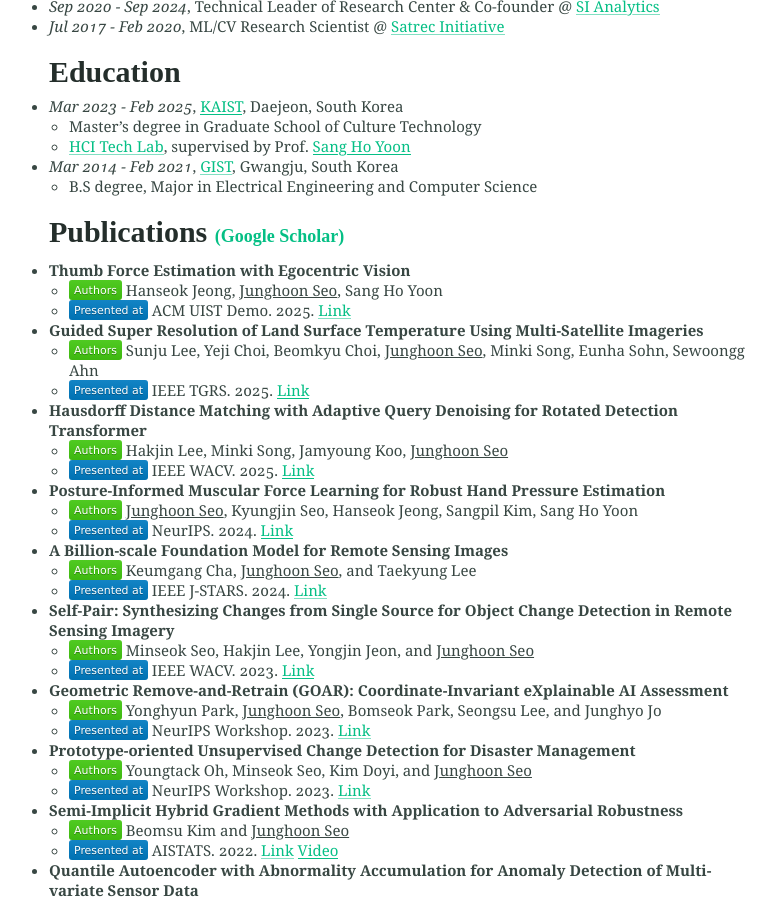
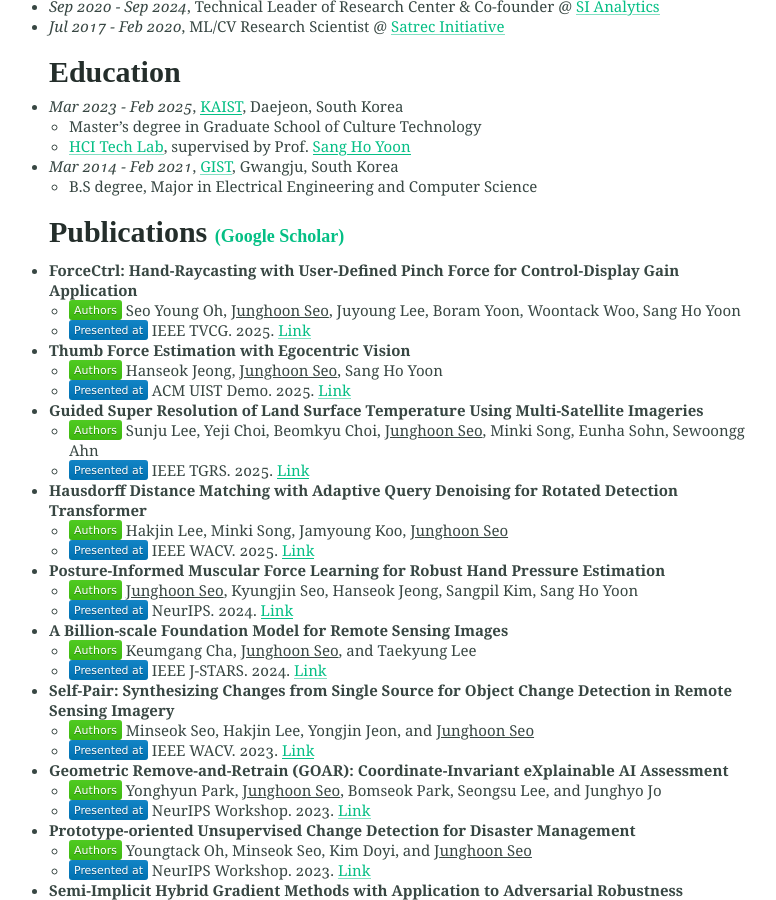
Before and after one commit to mikigom/mikigom.github.io, a Jekyll site: the page built from index.md, in a window 1280 px wide and 900 px high, scrolled down 720 px. Shown: the whole window, without its empty margins (234-1010 px from the left). Built offline with Jekyll 4.4.1, drawn with Linux system fonts in a browser that asks for light colours.

Commit message:
Update index.md

```diff
--- a/index.md
+++ b/index.md
@@ -26,6 +26,9 @@
   * B.S degree, Major in Electrical Engineering and Computer Science
 
 ### Publications <span style="font-size:0.6em;">[(Google Scholar)](https://scholar.google.com/citations?user=9KBQk-YAAAAJ&hl=en)</span>
+* **ForceCtrl: Hand-Raycasting with User-Defined Pinch Force for Control-Display Gain Application**
+  - <img height="10" src="/assets/-Authors-brightgreen.svg"> Seo Young Oh, <U>Junghoon Seo</U>, Juyoung Lee, Boram Yoon, Woontack Woo, Sang Ho Yoon
+  - <img height="10" src="/assets/-Presented%20at-blue.svg"> IEEE TVCG. 2025. [Link](https://ieeexplore.ieee.org/xpl/RecentIssue.jsp?punumber=2945)
 * **Thumb Force Estimation with Egocentric Vision**
   - <img height="10" src="/assets/-Authors-brightgreen.svg"> Hanseok Jeong, <U>Junghoon Seo</U>, Sang Ho Yoon
   - <img height="10" src="/assets/-Presented%20at-blue.svg"> ACM UIST Demo. 2025. [Link](https://dl.acm.org/doi/10.1145/3746058.3760441)
```
